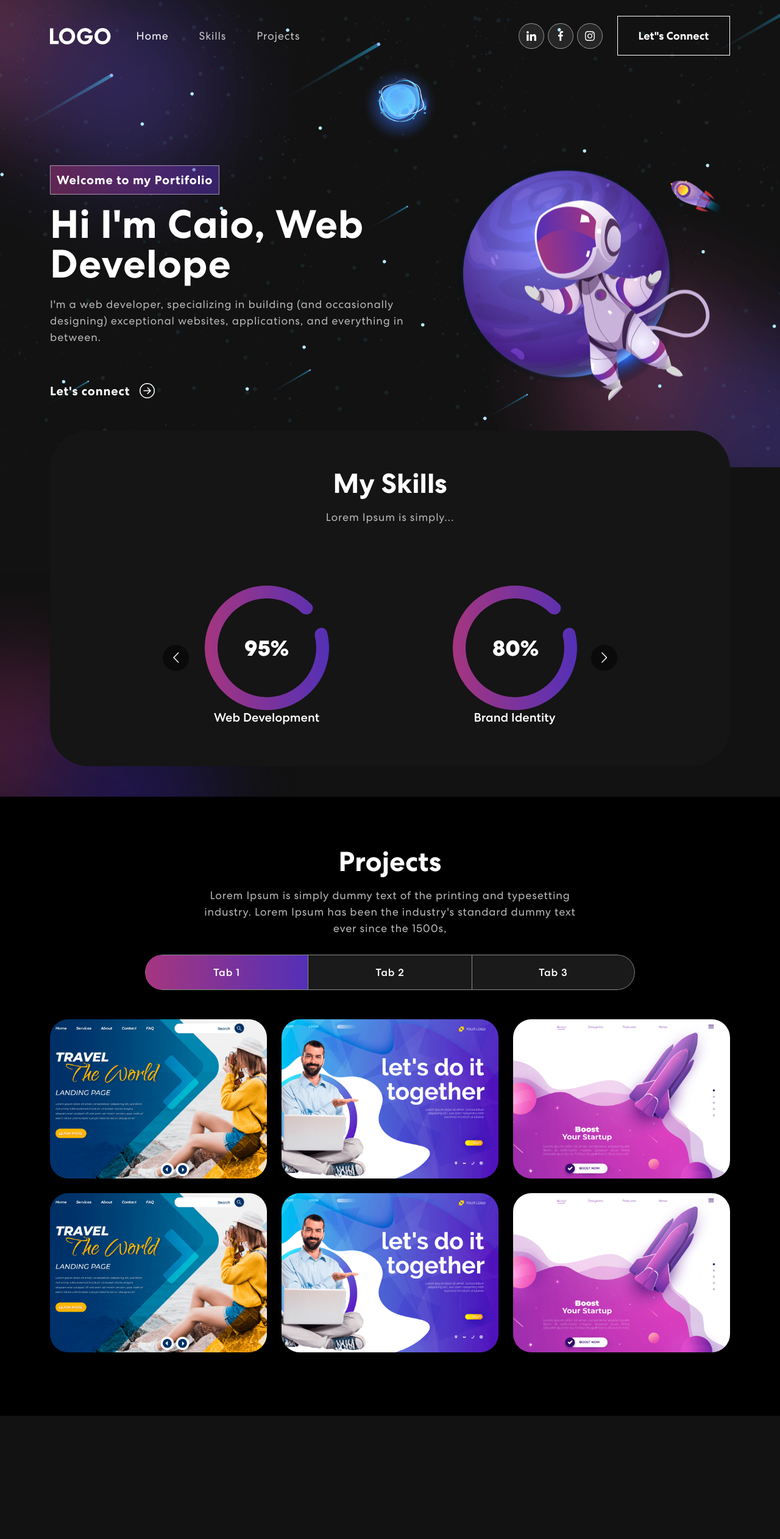
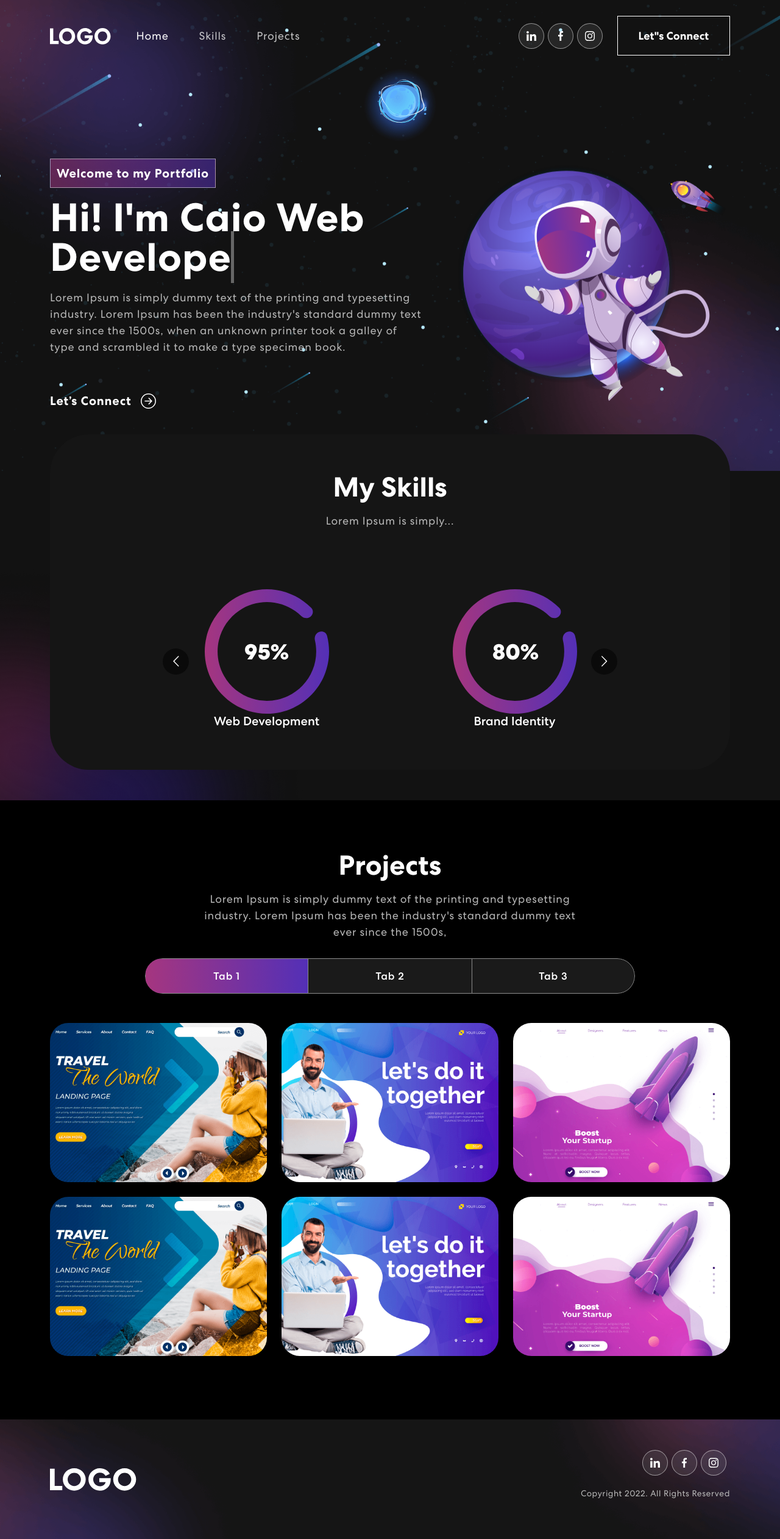
Before and after one commit to CaioSouzalimaa/portifolio, a React (Create React App) app: page / in a window 1280 px wide. Shown: the whole page at 61% size. Before the commit the page ends 2321 px from the top, so only its background shows below. Built offline with nearby package versions, Linux system fonts and the light colour scheme.

Commit message:
feat: initial project completed

```diff
--- a/package.json
+++ b/package.json
@@ -6,6 +6,7 @@
     "@testing-library/jest-dom": "^5.16.5",
     "@testing-library/react": "^13.4.0",
     "@testing-library/user-event": "^13.5.0",
+    "animate.css": "^4.1.1",
     "cors": "^2.8.5",
     "express": "^4.18.2",
     "nodemailer": "^6.9.1",
@@ -13,7 +14,9 @@
     "react-bootstrap": "^2.7.2",
     "react-bootstrap-icons": "^1.10.2",
     "react-dom": "^18.2.0",
+    "react-mailchimp-subscribe": "^2.1.3",
     "react-multi-carousel": "^2.8.2",
+    "react-on-screen": "^2.1.1",
     "react-scripts": "5.0.1",
     "web-vitals": "^2.1.4"
   },
--- a/public/index.html
+++ b/public/index.html
@@ -24,7 +24,7 @@
       work correctly both with client-side routing and a non-root public URL.
       Learn how to configure a non-root public URL by running `npm run build`.
     -->
-    <title>React App</title>
+    <title>Portifolio</title>
   </head>
   <body>
     <noscript>You need to enable JavaScript to run this app.</noscript>
--- a/src/App.js
+++ b/src/App.js
@@ -4,6 +4,7 @@ import {Banner} from "./components/banner/banner";
 import {Skills} from "./components/skills/skills";
 import {Project} from "./components/project/project";
 import {Contact} from "./components/contact/contact";
+import {Footer} from "./components/footer/footer";
 import 'bootstrap/dist/css/bootstrap.min.css';
 
 function App() {
@@ -14,6 +15,7 @@ function App() {
       <Skills/>
       <Project/>
       <Contact/>
+      <Footer />
     </div>
   );
 }
--- a/src/components/banner/banner.js
+++ b/src/components/banner/banner.js
@@ -3,6 +3,9 @@ import {ArrowRightCircle} from "react-bootstrap-icons";
 import headerImg from "../../assets/img/header-img.svg";
 import {useEffect, useState} from "react";
 import './style.css';
+import 'animate.css';
+import TrackVisibility from "react-on-screen";
+
 export const Banner = () => {
   const [loopNum, setLoopNum] = useState(0);
   const [isDeleting, setIsDeleting] = useState(false);
@@ -47,11 +50,15 @@ export const Banner = () => {
       <Container>
         <Row className={"align-items-center"}>
           <Col xs={12} md={6} xl={7}>
-            <span className={"tagline"}>Welcome to my Portifolio</span>
-            <h1>{`Hi I'm Caio,  `}<span className={"wrap"}>{text}</span></h1>
-            <p>I'm a web developer, specializing in building (and occasionally designing) exceptional websites,
-              applications, and everything in between.</p>
-            <button onClick={() => console.log('connect')}>Let's connect <ArrowRightCircle size={25}/></button>
+            <TrackVisibility>
+              {({ isVisible }) =>
+                <div className={isVisible ? "animate__animated animate__fadeIn" : ""}>
+                  <span className="tagline">Welcome to my Portfolio</span>
+                  <h1>{`Hi! I'm Caio`} <span className="txt-rotate" dataPeriod="1000" data-rotate='[ "Web Developer", "Web Designer", "UI/UX Designer" ]'><span className="wrap">{text}</span></span></h1>
+                  <p>Lorem Ipsum is simply dummy text of the printing and typesetting industry. Lorem Ipsum has been the industry's standard dummy text ever since the 1500s, when an unknown printer took a galley of type and scrambled it to make a type specimen book.</p>
+                  <button onClick={() => console.log('connect')}>Let’s Connect <ArrowRightCircle size={25} /></button>
+                </div>}
+            </TrackVisibility>
           </Col>
           <Col xs={12} md={6} xl={5}>
             <img src={headerImg} alt={"Header image"}/>
--- /dev/null
+++ b/src/components/footer/footer.js
@@ -0,0 +1,31 @@
+import { Container, Row, Col } from "react-bootstrap";
+import logo from "../../assets/img/logo.svg";
+import navIcon1 from "../../assets/img/nav-icon1.svg";
+import navIcon2 from "../../assets/img/nav-icon2.svg";
+import navIcon3 from "../../assets/img/nav-icon3.svg";
+
+import './style.css';
+// import {MailchimpForm} from "../mail_chimp_form/mail_chimp_form";
+
+export const Footer = () => {
+  return (
+    <footer className="footer">
+      <Container>
+        <Row className="align-items-center">
+          {/*<MailchimpForm />*/}
+          <Col size={12} sm={6}>
+            <img src={logo} alt="Logo" />
+          </Col>
+          <Col size={12} sm={6} className="text-center text-sm-end">
+            <div className="social-icon">
+              <a href="#"><img src={navIcon1} alt="Icon" /></a>
+              <a href="#"><img src={navIcon2} alt="Icon" /></a>
+              <a href="#"><img src={navIcon3} alt="Icon" /></a>
+            </div>
+            <p>Copyright 2022. All Rights Reserved</p>
+          </Col>
+        </Row>
+      </Container>
+    </footer>
+  )
+}
--- /dev/null
+++ b/src/components/footer/style.css
@@ -0,0 +1,77 @@
+.footer {
+  padding: 50px 0 50px 0;
+  background-image: url('../../assets/img/footer-bg.png');
+  background-position: center center;
+  background-size: cover;
+  background-repeat: no-repeat;
+}
+.newsletter-bx {
+  background: #FFFFFF;
+  border-radius: 55px;
+  color: #121212;
+  padding: 85px 125px;
+  margin-bottom: 80px;
+  margin-top: -122px;
+}
+.newsletter-bx h3 {
+  font-weight: 700;
+  letter-spacing: 0.5px;
+  line-height: 1.2em;
+}
+.new-email-bx {
+  background: #fff;
+  padding: 5px;
+  border-radius: 20px;
+  position: relative;
+  z-index: 0;
+  display: flex;
+  align-items: center;
+}
+.new-email-bx::before {
+  content: "";
+  background: linear-gradient(90.21deg, #AA367C -5.91%, #4A2FBD 111.58%);
+  border-radius: 20px;
+  position: absolute;
+  z-index: -1;
+  top: -1px;
+  left: -1px;
+  bottom: -1px;
+  right: -1px;
+}
+.new-email-bx::after {
+  content: "";
+  background: #fff;
+  border-radius: 20px;
+  position: absolute;
+  z-index: -1;
+  top: 0;
+  left: 0;
+  bottom: 0;
+  right: 0;
+}
+.new-email-bx input {
+  width: 100%;
+  color: #121212;
+  font-weight: 500;
+  background: transparent;
+  border: 0;
+  padding: 0 15px;
+}
+.new-email-bx button {
+  background: linear-gradient(90.21deg, #AA367C -5.91%, #4A2FBD 111.58%);
+  padding: 20px 65px;
+  color: #fff;
+  font-weight: 500;
+  letter-spacing: 0.5px;
+  border-radius: 18px;
+}
+.footer img {
+  width: 26%;
+}
+.footer p {
+  font-weight: 400;
+  font-size: 14px;
+  color: #B8B8B8;
+  letter-spacing: 0.5px;
+  margin-top: 20px;
+}
--- /dev/null
+++ b/src/components/mail_chimp_form/mail_chimp_form.js
@@ -0,0 +1,21 @@
+import MailchimpSubscribe from "react-mailchimp-subscribe";
+import {Newsletter} from "../newsletter/newsletter";
+
+export const MailchimpForm = () => {
+  const postUrl = `${process.env.REACT_APP_MAILCHIMP_URL}?u=${process.env.REACT_APP_MAILCHIMP_U}&id=${process.env.REACT_APP_MAILCHIMP_ID}`;
+
+  return (
+    <>
+      <MailchimpSubscribe
+        url={postUrl}
+        render={({ subscribe, status, message }) => (
+          <Newsletter
+            status={status}
+            message={message}
+            onValidated={formData => subscribe(formData)}
+          />
+        )}
+      />
+    </>
+  )
+}
--- a/src/components/project/project.js
+++ b/src/components/project/project.js
@@ -4,8 +4,10 @@ import projImg3 from "../../assets/img/project-img3.png";
 import colorSharp2 from "../../assets/img/color-sharp2.png";
 import {Container, Col, Row, Tab,Nav } from "react-bootstrap";
 import {ProjectCard} from "./project_card/project_card";
+import 'animate.css';
 
 import './style.css';
+import TrackVisibility from "react-on-screen";
 
 export const Project = () => {
 
@@ -46,7 +48,10 @@ export const Project = () => {
     <section className="project" id="project">
       <Container>
         <Row>
-          <Col>
+          <Col size={12}>
+            <TrackVisibility>
+              {({ isVisible }) =>
+                <div className={isVisible ? "animate__animated animate__fadeIn": ""}>
             <h2>Projects</h2>
             <p>Lorem Ipsum is simply dummy text of the printing and typesetting industry. Lorem Ipsum has been the
               industry's standard dummy text ever since the 1500s,</p>
@@ -90,6 +95,8 @@ export const Project = () => {
                 </Tab.Pane>
               </Tab.Content>
             </Tab.Container>
+                </div>}
+            </TrackVisibility>
           </Col>
         </Row>
       </Container>
```
Also changed, not shown: src/components/newsletter/newsletter.js (added, +46 -0 lines), 1 other file (tests, documents, lock files or other folders).
